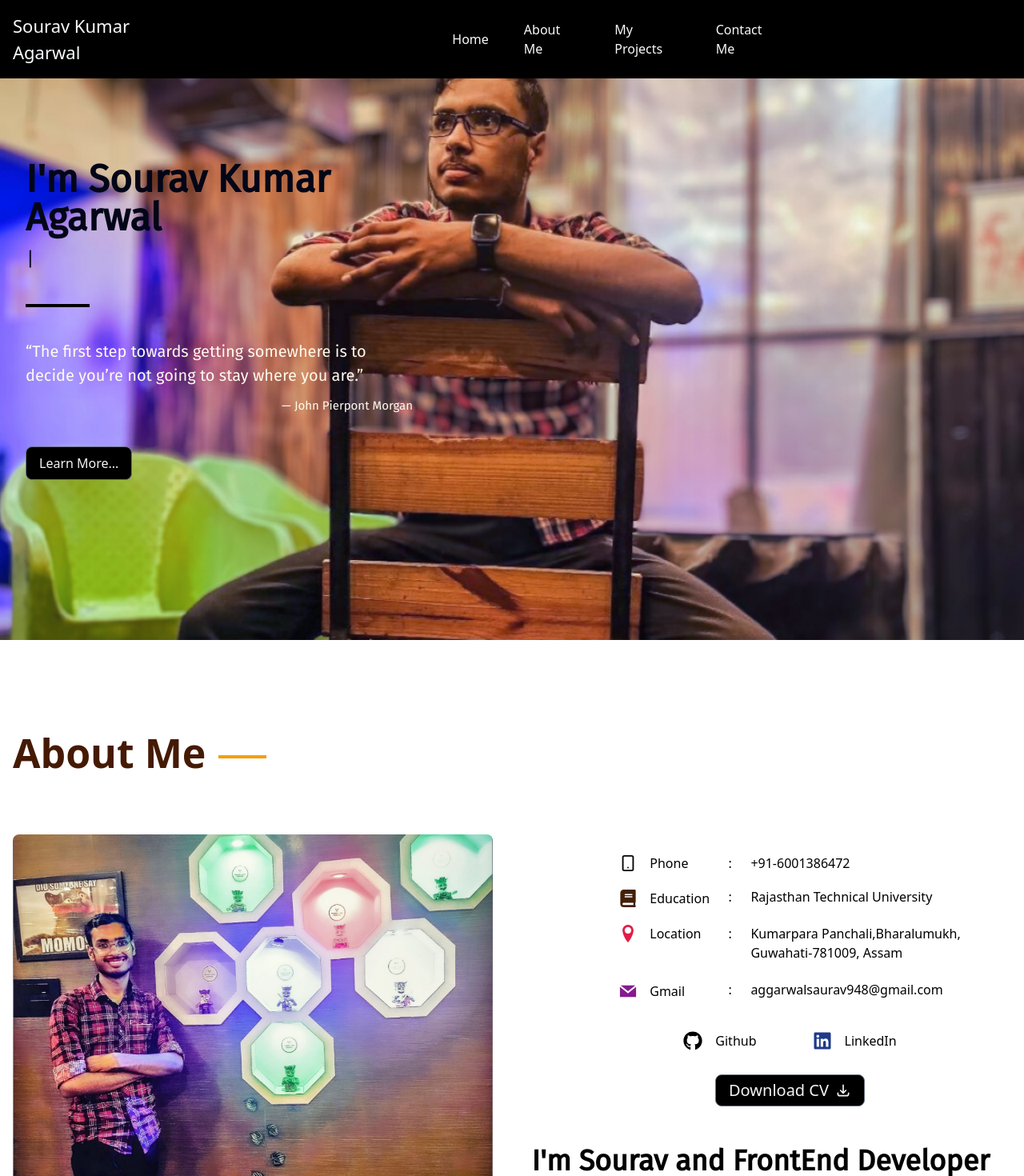
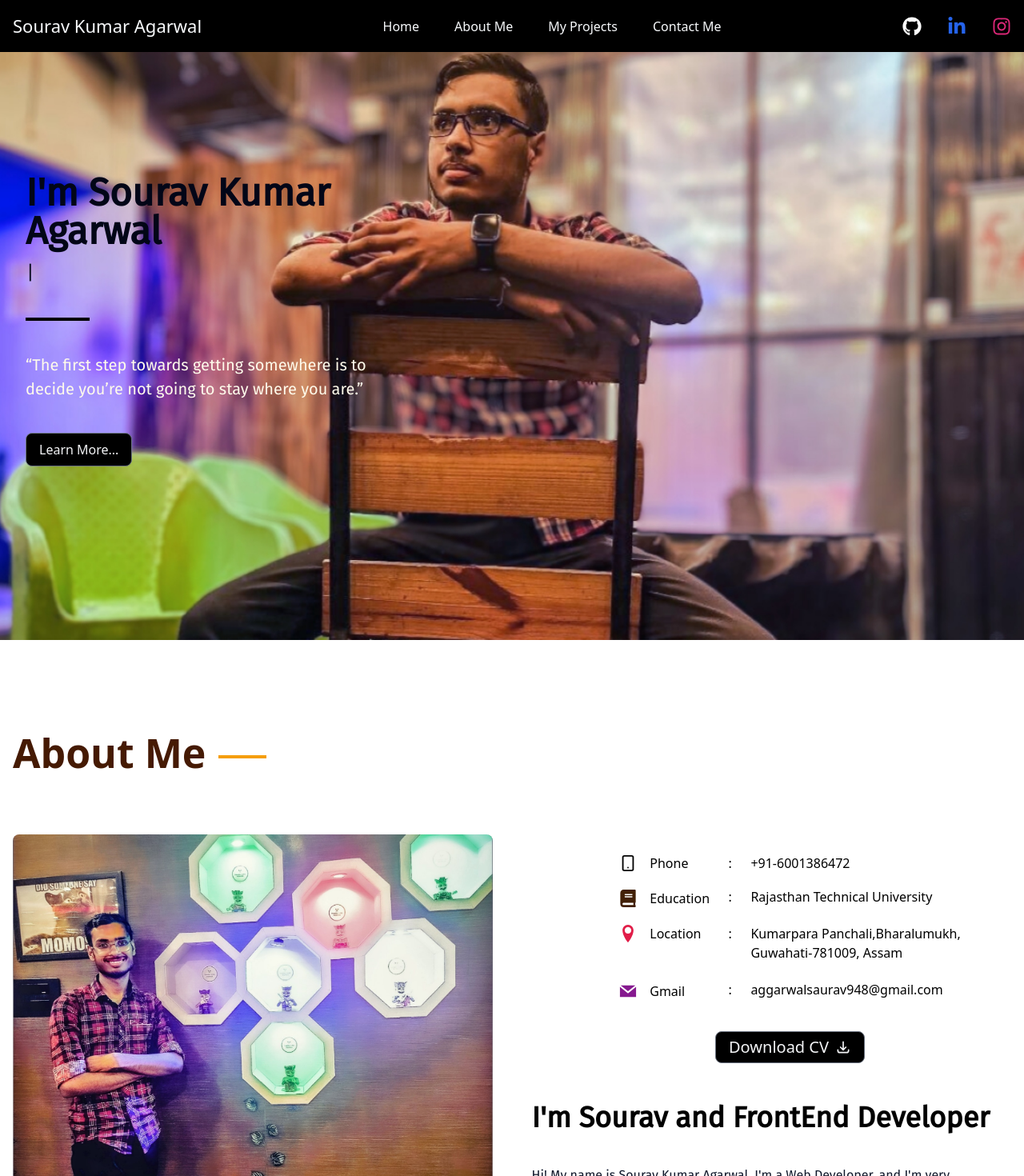
Before and after one commit to SouravKAgarwal/sourav-kr-agarwal, a Next.js app: page / in a window 1280 px wide. Shown: the top 1470 px of the page at 80% size. Built offline with nearby package versions, Linux system fonts and the light colour scheme.

Commit message:
Social links updated

```diff
--- a/pages/about.js
+++ b/pages/about.js
@@ -55,20 +55,6 @@ const About = () => {
 
                 </div>
 
-                <div className='flex flex-cols-2 justify-center items-center w-[370px] md:w-[450px] md:mx-[120px] mt-[30px] gap-[70px]'>
-                    <div className='flex gap-4 items-center font-medium'>
-                        <FaGithub className='text-[black] text-[24px]'/>
-                        <Link href="https://github.com/SouravKAgarwal" target='_blank'>
-                        Github
-                        </Link>
-                    </div>
-                    <div className='flex gap-4 items-center font-medium'>
-                        <FaLinkedin className='text-[#1e3a8a] text-[24px]'/>
-                        <Link href="https://www.linkedin.com/in/sourav-kumar-agarwal09/" target='_blank'>
-                        LinkedIn
-                        </Link>
-                    </div>
-                </div>
                 <div className='flex flex-cols-1 justify-center items-center w-[370px] md:w-[450px] md:mx-[120px] mt-[30px] gap-[70px]'>
                     <div className='flex gap-4 items-center text-[20px] font-medium'>
                         <Link href='Resume.pdf' download className='btn flex border border-[#6b7280] px-4 py-1 text-[#f3f4f6] rounded-[8px] items-center gap-2 hover:bg-[#d4d4d8] hover:text-black transition duration-200'>Download CV<HiOutlineDownload /></Link>
--- a/pages/hero.js
+++ b/pages/hero.js
@@ -25,7 +25,6 @@ const Hero = () => {
           <div className='bg-black h-[4px] w-[80px] ml-4'></div>
           <div className='text-[#fffbeb] ml-4'>
             <p className='text-[20px]'>“The first step towards getting somewhere is to decide you’re not going to stay where you are.”</p>
-            <p className='text-[15px] md: mt-[12px] text-end'>— John Pierpont Morgan</p>
             <Button link="#about" text="Learn More..." />
           </div>
         </div>
--- a/pages/navbar.js
+++ b/pages/navbar.js
@@ -1,14 +1,14 @@
 import Link from 'next/link'
 import React from 'react'
 import {FiMenu} from 'react-icons/fi'
-import {HiOutlineDownload} from 'react-icons/hi'
+import {FaGithub, FaInstagram, FaLinkedinIn} from 'react-icons/fa'
 
 const Navbar = ({toggleSideBar}) => {
   return (
     <div className='bg-black fixed top-0 w-[100%] z-10'>
       <div className='container flex mx-auto justify-between justify-items-end items-center py-4'>
         <div className='text-[22px] text-[#f8fafc] px-4 mx-0'>Sourav Kumar Agarwal</div>
-          <div className='hidden md:mx-[19rem] md:justify-between md:items-center md:flex gap-11'>
+          <div className='hidden md:justify-between md:items-center md:flex gap-11'>
             <Link href="#">
               <div className='text-[#f8fafc] hover:text-[#d4d4d8]'>Home</div>
             </Link>
@@ -23,6 +23,22 @@ const Navbar = ({toggleSideBar}) => {
             </Link>
         </div>
 
+        <div className='hidden md: mx-4 md:justify-between md:items-center md:flex'>
+          <div className='flex  gap-[2rem] items-center font-medium'>
+              <Link href="https://github.com/SouravKAgarwal" target='_blank'>
+                <FaGithub className='text-[white] text-[24px]'/>
+              </Link>
+
+              <Link href="https://www.linkedin.com/in/sourav-kumar-agarwal09/" target='_blank'>
+                <FaLinkedinIn className='text-blue-600 text-[24px]'/>
+              </Link>
+
+              <Link href="https://instagram.com/_souravagarwal_09?igshid=Yjk4NWM2ZWVkMw==" target='_blank'>
+                <FaInstagram className='text-pink-600 text-[24px]'/>
+              </Link>
+          </div>
+        </div>
+
         <div className='md:hidden text-[24px] px-2 text-[#f8fafc] hover:cursor-pointer' onClick={toggleSideBar}>
           <FiMenu/>
         </div>
--- a/pages/sidebar.js
+++ b/pages/sidebar.js
@@ -2,6 +2,8 @@ import React from 'react'
 import Link from "next/link"
 import {RiCloseFill} from "react-icons/ri"
 import { HiOutlineDownload } from 'react-icons/hi'
+import {FaGithub, FaInstagram, FaLinkedinIn} from 'react-icons/fa'
+
 
 const Sidebar = ({isOpen, toggleSideBar}) => {
   return (
@@ -19,6 +21,21 @@ const Sidebar = ({isOpen, toggleSideBar}) => {
           Download CV
           <HiOutlineDownload />
         </Link>
+        <div className='flex justify-between items-center'>
+          <div className='flex  gap-[2rem] items-center font-medium'>
+              <Link href="https://github.com/SouravKAgarwal" target='_blank'>
+                <FaGithub className='text-[white] text-[24px]'/>
+              </Link>
+
+              <Link href="https://www.linkedin.com/in/sourav-kumar-agarwal09/" target='_blank'>
+                <FaLinkedinIn className='text-blue-600 text-[24px]'/>
+              </Link>
+
+              <Link href="https://instagram.com/_souravagarwal_09?igshid=Yjk4NWM2ZWVkMw==" target='_blank'>
+                <FaInstagram className='text-pink-600 text-[24px]'/>
+              </Link>
+          </div>
+        </div>
       </div>
     </div>
   )
```
